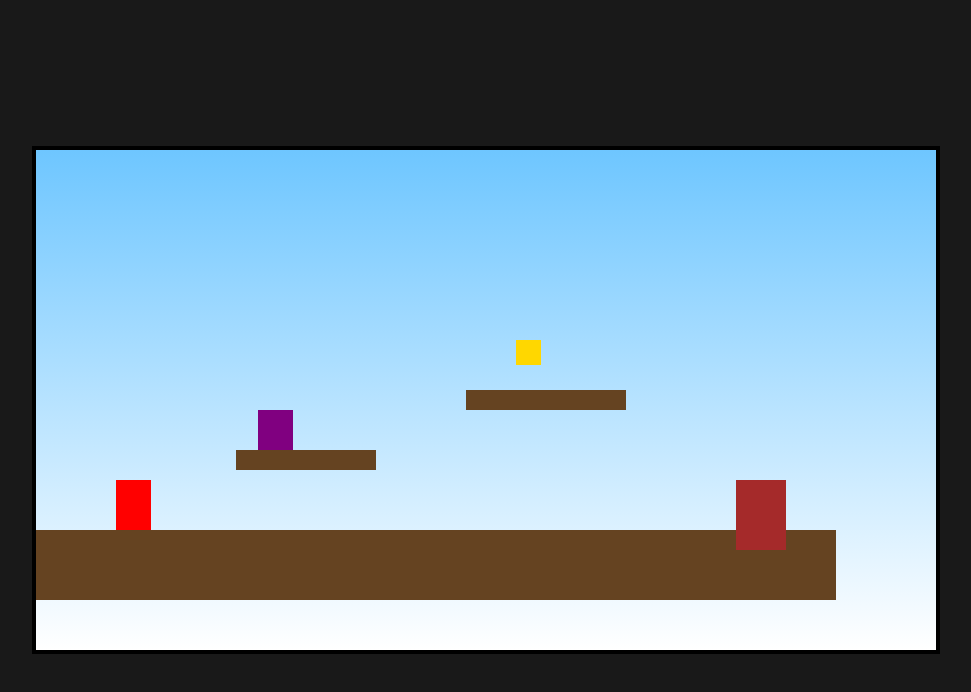
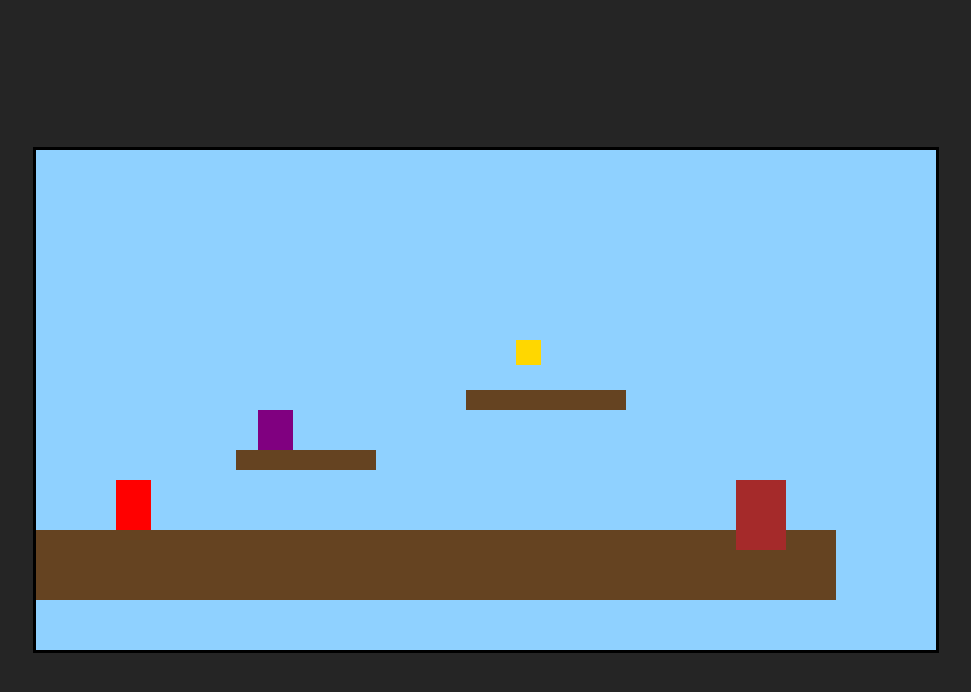
Before and after one commit to ekacahya625-max/game4, a plain HTML site: page index.html in a window 1280 px wide. Shown: the whole page, without its empty margins (154-1125 px from the left). Drawn offline with Linux system fonts and the light colour scheme.

Commit message:
Update style.css

```diff
--- a/style.css
+++ b/style.css
@@ -1,13 +1,13 @@
 body {
-    background: #191919;
-    margin: 0;
-    overflow: hidden;
+    background: #252525;
     display: flex;
     justify-content: center;
     align-items: center;
     height: 100vh;
+    margin: 0;
 }
+
 canvas {
-    background: linear-gradient(#6ec6ff, #ffffff);
-    border: 4px solid #000;
+    background: #8fd1ff;
+    border: 3px solid black;
 }
```
